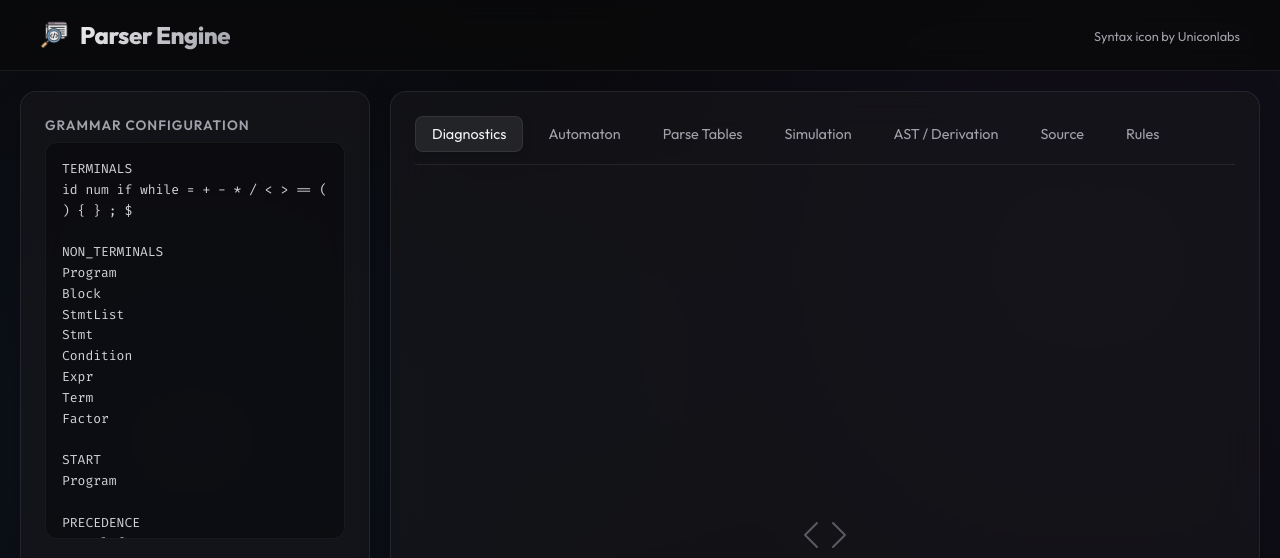
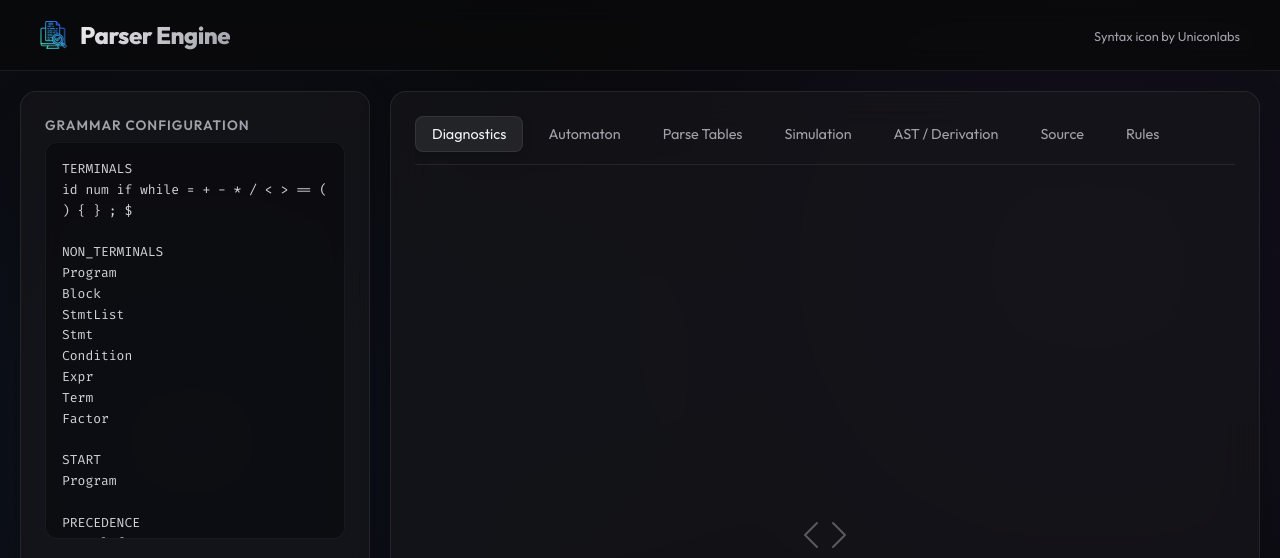
Before and after one commit to palaparthidinesh99-design/LR-1-Parser-Engine, a Flask app: page / in a window 1280 px wide. Shown: the top 558 px of the page. Run offline with Flask 3, Linux system fonts and the light colour scheme.

Commit message:
style: use parse.png for browser favicon and parsing.png for header logo

```diff
--- a/templates/index.html
+++ b/templates/index.html
@@ -4,7 +4,7 @@
     <meta charset="UTF-8">
     <meta name="viewport" content="width=device-width, initial-scale=1.0">
     <title>LR(1) Parser Engine</title>
-    <link rel="icon" href="/static/analysis.png" type="image/png">
+    <link rel="icon" href="/static/parse.png" type="image/png">
     <!-- Premium Fonts -->
     <link rel="preconnect" href="https://fonts.googleapis.com">
     <link rel="preconnect" href="https://fonts.gstatic.com" crossorigin>
@@ -82,7 +82,7 @@
             display: inline-block;
             width: 28px;
             height: 28px;
-            background: url('/static/analysis.png') no-repeat center center;
+            background: url('/static/parsing.png') no-repeat center center;
             background-size: contain;
             border-radius: 6px;
         }
```
Also changed, not shown: static/parse.png (added), static/parsing.png (added).
